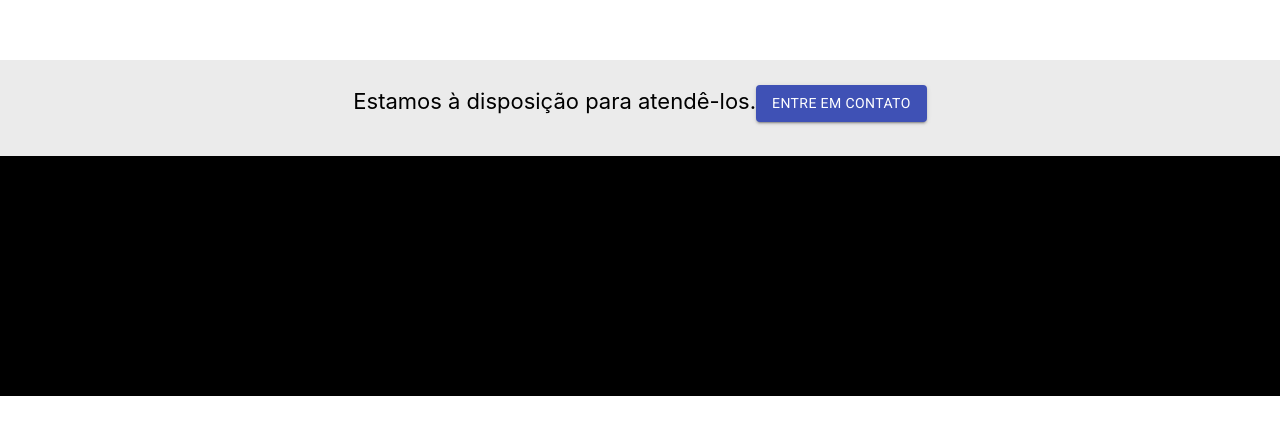
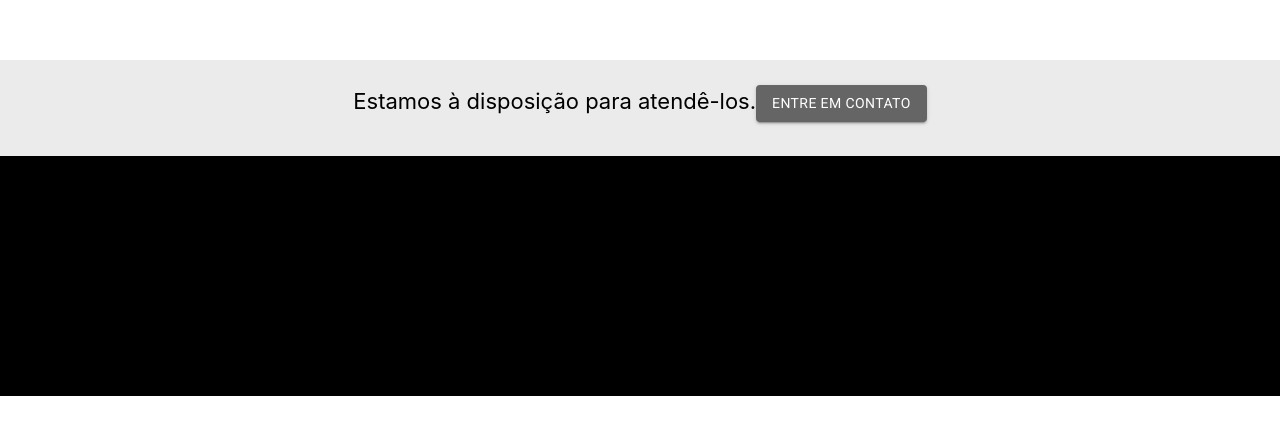
Before and after one commit to nogran/digital.nogran.ui, a React (Create React App) app: page /home in a window 1280 px wide. Shown: the part 2820-3254 px from the top of the page. Built offline with nearby package versions, Linux system fonts and the light colour scheme.

Commit message:
hover button add

```diff
--- a/src/components/statics/footer/Footer.css
+++ b/src/components/statics/footer/Footer.css
@@ -15,5 +15,4 @@
 .contact {
     font-size: 22px;
     padding: 25px;
-
 }
--- a/src/components/statics/footer/Footer.tsx
+++ b/src/components/statics/footer/Footer.tsx
@@ -1,7 +1,18 @@
 import React from 'react';
-import { Box, Button, Grid } from '@material-ui/core';
+import { Box, Button, Grid, withStyles } from '@material-ui/core';
 
 import './Footer.css'
+
+const StyledButton = withStyles({
+    root: {
+      backgroundColor: '#656565',
+      color: '#fff',
+      '&:hover': {
+        backgroundColor: 'black',
+        // color: 'black',
+    },
+  }})(Button);
+
 
 function Footer() {
     return (
@@ -11,9 +22,9 @@ function Footer() {
                     <Box className='upper' style={{ height: '12vh' }}>
                         <Box className='contact'>
                         Estamos à disposição para atendê-los.
-                            <Button variant="contained" color="primary">
+                            <StyledButton variant="contained">
                                 ENTRE EM CONTATO
-                            </Button>
+                            </StyledButton>
                         </Box>
 
                     </Box>
```
